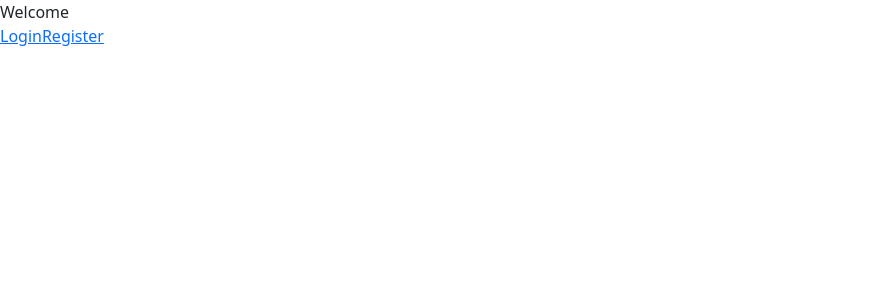
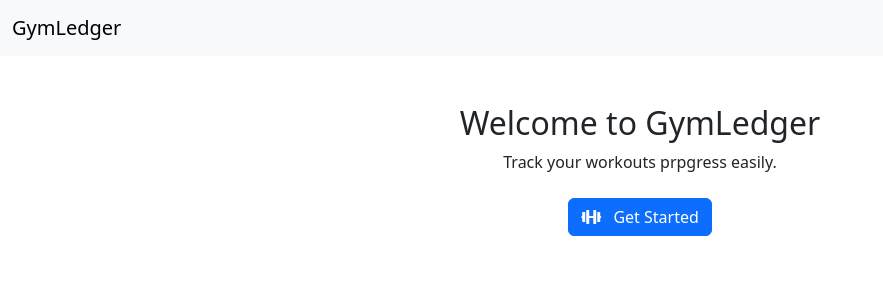
Before and after one commit to georgegiam/GymLedger, a React (Vite) app: page / in a window 1280 px wide. Shown: the top 300 px of the page, without its empty margins (0-883 px from the left). Built offline with nearby package versions, Linux system fonts and the light colour scheme.

Commit message:
home page

```diff
--- /dev/null
+++ b/src/BaseNavbar.tsx
@@ -0,0 +1,17 @@
+import { useNavigate, Link } from "react-router-dom";
+
+function BaseNavbar() {
+  return (
+    <>
+      <nav className="navbar bg-body-tertiary">
+        <div className="container-fluid">
+          <a className="navbar-brand" href="/">
+            GymLedger
+          </a>
+        </div>
+      </nav>
+    </>
+  );
+}
+
+export default BaseNavbar;
--- a/src/components/Home.tsx
+++ b/src/components/Home.tsx
@@ -1,11 +1,17 @@
 import { useNavigate, Link } from "react-router-dom";
+import BaseNavbar from "../BaseNavbar";
 
 function Home() {
   return (
     <>
-      <div>Welcome</div>
-      <Link to="/login">Login</Link>
-      <Link to="/register">Register</Link>
+      <BaseNavbar />
+      <div className="container text-center mt-5">
+        <h2>Welcome to GymLedger</h2>
+        <p>Track your workouts prpgress easily.</p>
+        <Link className="btn-primary btn mt-2" to="/login">
+          <i className="fa-solid fa-dumbbell me-2"></i> Get Started
+        </Link>
+      </div>
     </>
   );
 }
--- a/src/components/Login/Login.tsx
+++ b/src/components/Login/Login.tsx
@@ -1,5 +1,5 @@
 import { useState } from "react";
-import { useNavigate } from "react-router-dom";
+import { useNavigate, Link } from "react-router-dom";
 import {
   setPersistence,
   browserLocalPersistence,
@@ -7,6 +7,7 @@ import {
 } from "firebase/auth";
 import { auth } from "../../firebase"; // adjust path if needed
 import styles from "../css/dashboard.module.css";
+import BaseNavbar from "../../BaseNavbar";
 
 function Login() {
   const [email, setEmail] = useState("");
@@ -29,6 +30,8 @@ function Login() {
   };
 
   return (
+    <>
+      <BaseNavbar />
       <div className={`${styles.dashboard} container w-25 mb-5`}>
         <form onSubmit={handleSubmit}>
           <div className="mb-3">
@@ -59,7 +62,12 @@ function Login() {
             Login
           </button>
         </form>
+
+        <p className="mt-4">
+          Not a member yet? <Link to="/register">Create an account</Link>
+        </p>
       </div>
+    </>
   );
 }
 
--- a/src/components/Register/Register.tsx
+++ b/src/components/Register/Register.tsx
@@ -1,5 +1,5 @@
 import { useState } from "react";
-import { useNavigate } from "react-router-dom";
+import { useNavigate, Link } from "react-router-dom";
 import {
   createUserWithEmailAndPassword,
   setPersistence,
@@ -8,6 +8,7 @@ import {
 import { auth, db } from "../../firebase"; // make sure db is Firestore
 import { doc, setDoc } from "firebase/firestore";
 import styles from "../css/dashboard.module.css";
+import BaseNavbar from "../../BaseNavbar";
 
 function Register() {
   const [fullName, setFullName] = useState("");
@@ -56,10 +57,12 @@ function Register() {
   };
 
   return (
+    <>
+      <BaseNavbar />
       <div className={`${styles.dashboard} container w-25 mb-5`}>
         <form onSubmit={handleSubmit}>
           <div className="mb-3">
-          <label className="form-label">Full Name</label>
+            <label className="form-label">Name</label>
             <input
               type="text"
               className="form-control"
@@ -108,7 +111,11 @@ function Register() {
             Register
           </button>
         </form>
+        <p className="mt-4">
+          Already have an account? <Link to="/login">Login</Link>
+        </p>
       </div>
+    </>
   );
 }
 
```
Lines whose indentation alone changed are shown as unchanged.
